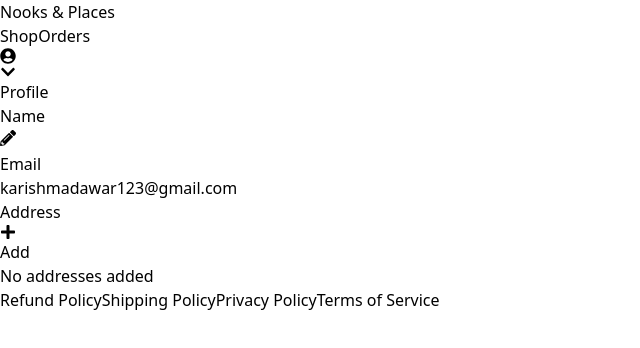
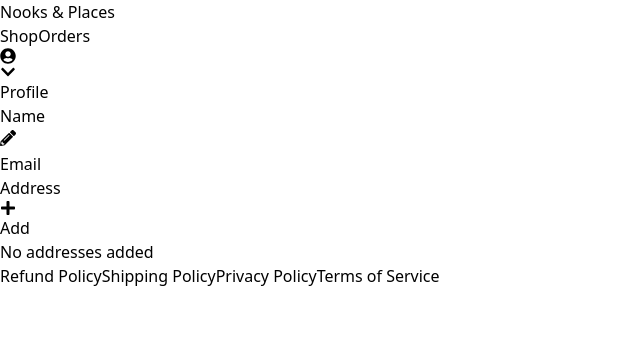
Before and after one commit to ssstechnologiesofficial/nooksAndPlaces, a React (Vite) app in the folder client/: page /profile in a window 1280 px wide. Shown: the top 348 px of the page, without its empty margins (0-640 px from the left). Built offline with nearby package versions, Linux system fonts and the light colour scheme.

Commit message:
dynamic email will reflect in PROFILE

```diff
--- a/client/src/components/ProfilePage.jsx
+++ b/client/src/components/ProfilePage.jsx
@@ -20,7 +20,7 @@
     mobile: '',
   });
 
-  const email = 'karishmadawar123@gmail.com'; // Pre-filled email
+  const email = localStorage.getItem("email");// Pre-filled email
 
   const handleSaveAddress = () => {
     if (
```
